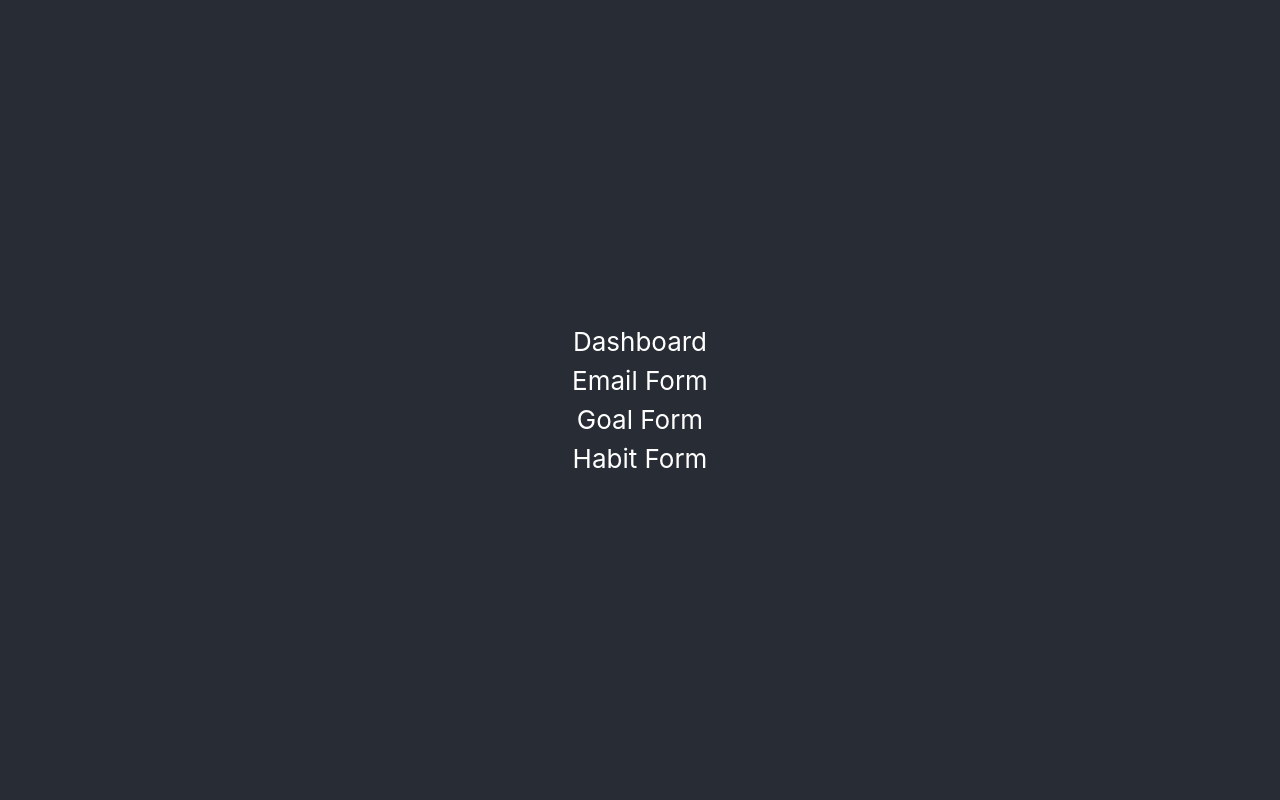
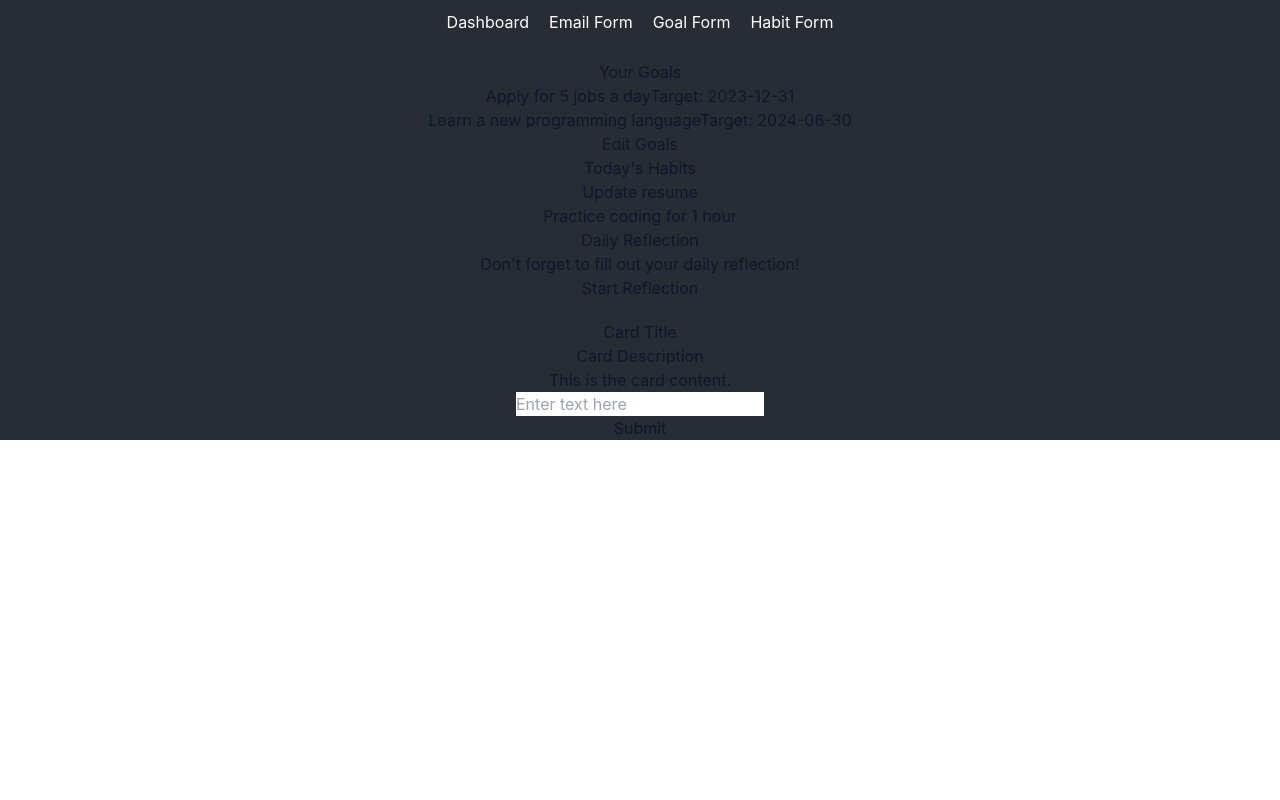
Before and after one commit to rosali2003/DailyDrive, a React (Create React App) app in the folder client/: page / in a window 1280 px wide. Shown: the top 800 px of the page. Built offline with nearby package versions, Linux system fonts and the light colour scheme.

Commit message:
Added fixed navigation top bar

```diff
--- a/client/src/App.css
+++ b/client/src/App.css
@@ -1,5 +1,41 @@
 .App {
   text-align: center;
+  background-color: #282c34;
+}
+
+.App-header {
+  background-color: #282c34;
+  padding: 10px;
+  color: white;
+  position: fixed;
+  width: 100%;
+  top: 0;
+  left: 0;
+  z-index: 1000;
+}
+
+.navbar {
+  display: flex;
+  justify-content: center;
+  gap: 20px;
+}
+
+.navbar a {
+  color: white;
+  text-decoration: none;
+  font-size: 16px;
+}
+
+.navbar a:hover {
+  text-decoration: underline;
+}
+
+.App-main {
+  padding-top: 60px; /* Adjust this value if the header height changes */
+}
+
+.ui-components {
+  margin: 20px;
 }
 
 .App-logo {
@@ -12,27 +48,3 @@
     animation: App-logo-spin infinite 20s linear;
   }
 }
-
-.App-header {
-  background-color: #282c34;
-  min-height: 100vh;
-  display: flex;
-  flex-direction: column;
-  align-items: center;
-  justify-content: center;
-  font-size: calc(10px + 2vmin);
-  color: white;
-}
-
-.App-link {
-  color: #61dafb;
-}
-
-@keyframes App-logo-spin {
-  from {
-    transform: rotate(0deg);
-  }
-  to {
-    transform: rotate(360deg);
-  }
-}
--- a/client/src/App.tsx
+++ b/client/src/App.tsx
@@ -2,41 +2,52 @@ import { BrowserRouter as Router, Routes, Route, Link } from 'react-router-dom';
 import Dashboard from './components/Dashboard';
 import EmailForm from './components/EmailForm';
 import GoalForm from './components/GoalForm';
-import HabitForm from './components/HabitForm'; // Import HabitForm component
-import './App.css'; // Ensure CSS is imported
+import HabitForm from './components/HabitForm';
+import './App.css';
+import { Card, CardHeader, CardFooter, CardTitle, CardDescription, CardContent } from './components/ui/card';
+import { Button } from './components/ui/button';
+import { Input } from './components/ui/input';
+import { Progress } from './components/ui/progress';
+import { Checkbox } from './components/ui/checkbox';
 
 function App() {
   return (
     <div className="App">
       <Router>
-        <div className="App">
         <header className="App-header">
-            <nav>
-              <ul>
-                <li>
+          <nav className="navbar">
             <Link to="/">Dashboard</Link>
-                </li>
-                <li>
             <Link to="/email">Email Form</Link>
-                </li>
-                <li>
             <Link to="/goal">Goal Form</Link>
-                </li>
-                <li>
-                  <Link to="/habit">Habit Form</Link> {/* Add link to HabitForm */}
-                </li>
-              </ul>
+            <Link to="/habit">Habit Form</Link>
           </nav>
         </header>
-          <main>
+        <main className="App-main">
           <Routes>
             <Route path="/" element={<Dashboard />} />
             <Route path="/email" element={<EmailForm />} />
             <Route path="/goal" element={<GoalForm />} />
-              <Route path="/habit" element={<HabitForm />} /> {/* Add route for HabitForm */}
+            <Route path="/habit" element={<HabitForm />} />
           </Routes>
+          {/* Example usage of imported UI components */}
+          <div className="ui-components">
+            <Card>
+              <CardHeader>
+                <CardTitle>Card Title</CardTitle>
+                <CardDescription>Card Description</CardDescription>
+              </CardHeader>
+              <CardContent>
+                <p>This is the card content.</p>
+                <Input placeholder="Enter text here" />
+                <Checkbox id="example-checkbox" />
+                <Progress value={50} />
+              </CardContent>
+              <CardFooter>
+                <Button>Submit</Button>
+              </CardFooter>
+            </Card>
+          </div>
         </main>
-        </div>
       </Router>
     </div>
   );
```
Lines whose indentation alone changed are shown as unchanged.
